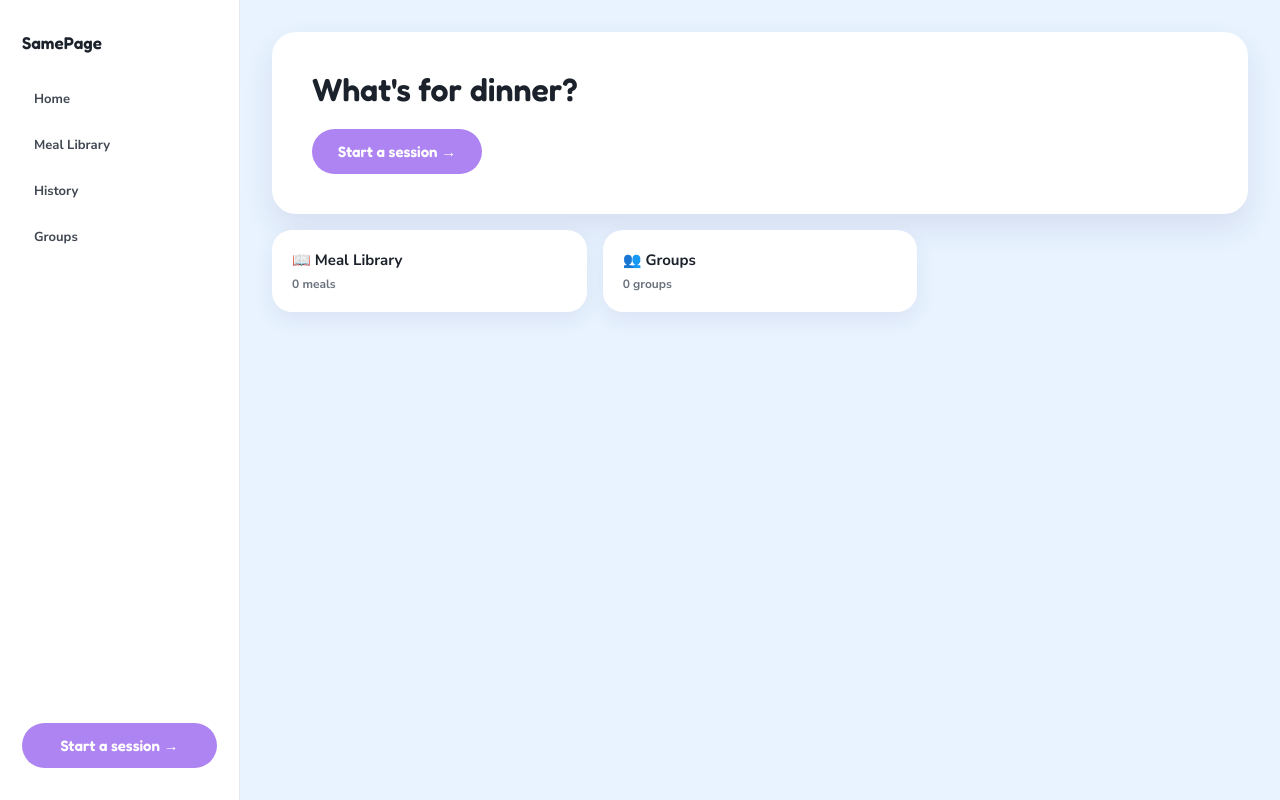
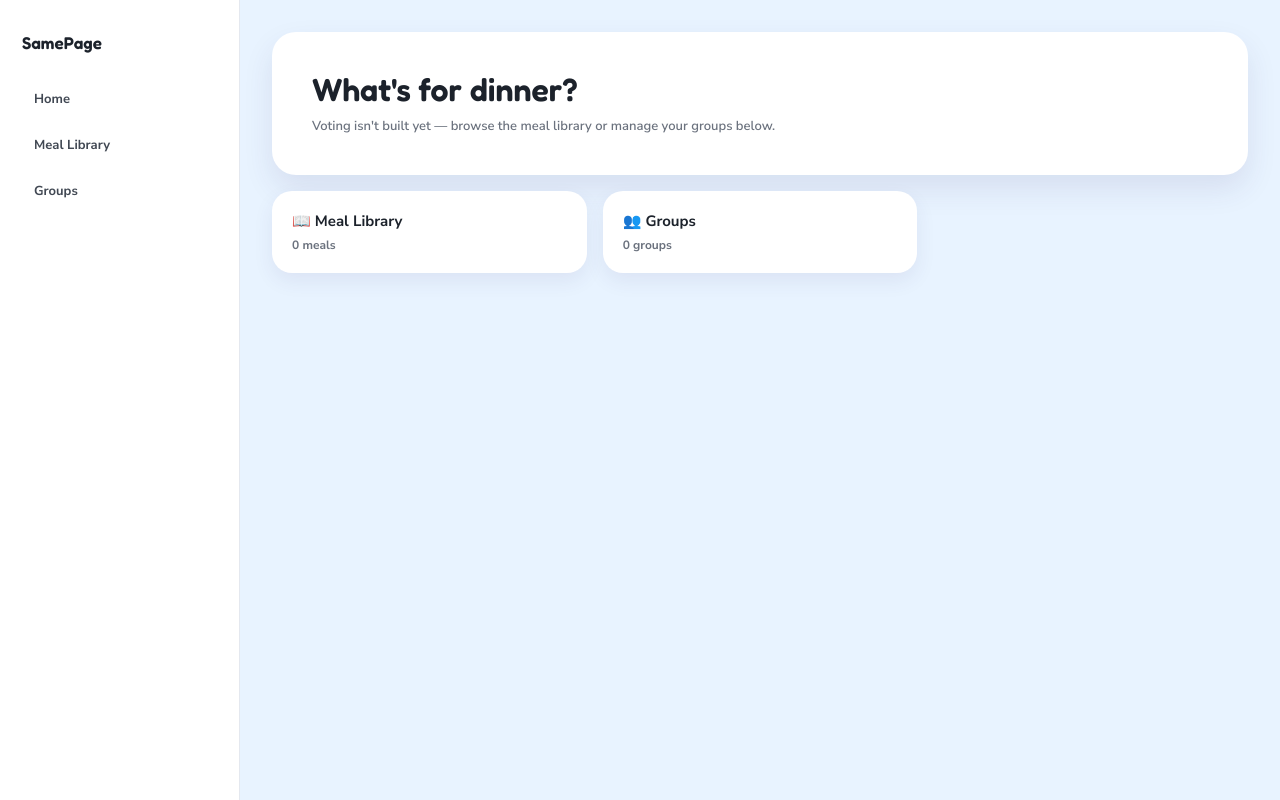
Before and after one commit to vectorlanelabs/samepage, a FastAPI app: page / in a window 1280 px wide. Run offline with FastAPI, Linux system fonts and the light colour scheme; parts of the project's set-up code (start-up, migrations or seed data) failed here and were passed over.

Commit message:
fix: remove dead nav links to unbuilt M3 features
"Start a session" (home hero CTA + sidebar/topbar CTA, 3 instances)
linked to /sessions/new, and "History" linked to /history -- neither
route exists (M3, session-based voting, isn't built yet). Both 404'd
on click. Found via Charlie clicking through the running app after a
stale zombie server got fixed and still seeing broken pages.

Home page now shows a plain note that voting isn't built yet instead
of a dead CTA button.

Co-Authored-By: Claude Sonnet 5 <noreply@anthropic.com>

```diff
--- a/app/templates/base.html
+++ b/app/templates/base.html
@@ -17,11 +17,9 @@
     <nav class="nav">
       <a class="nav-link" href="/">Home</a>
       <a class="nav-link" href="/library">Meal Library</a>
-      <a class="nav-link" href="/history">History</a>
       <a class="nav-link" href="/groups">Groups</a>
     </nav>
     <div class="sidebar-spacer"></div>
-    <a class="pill sidebar-cta" href="/sessions/new">Start a session →</a>
   </aside>
 
   <div class="topbar">
@@ -29,10 +27,8 @@
     <nav class="nav">
       <a class="nav-link" href="/">Home</a>
       <a class="nav-link" href="/library">Meal Library</a>
-      <a class="nav-link" href="/history">History</a>
       <a class="nav-link" href="/groups">Groups</a>
     </nav>
-    <a class="pill topbar-cta" href="/sessions/new">Start a session →</a>
   </div>
 
   <main class="main">
--- a/app/templates/home.html
+++ b/app/templates/home.html
@@ -3,7 +3,7 @@
 {% block content %}
 <section class="hero-card">
   <h1 class="hero-title">What's for dinner?</h1>
-  <a class="pill hero-cta" href="/sessions/new">Start a session →</a>
+  <p style="font:600 13px var(--dd-font-body);color:var(--dd-text-muted);margin:8px 0 0;">Voting isn't built yet — browse the meal library or manage your groups below.</p>
 </section>
 <section class="stat-grid">
   <a class="stat-card" href="/library">
```
